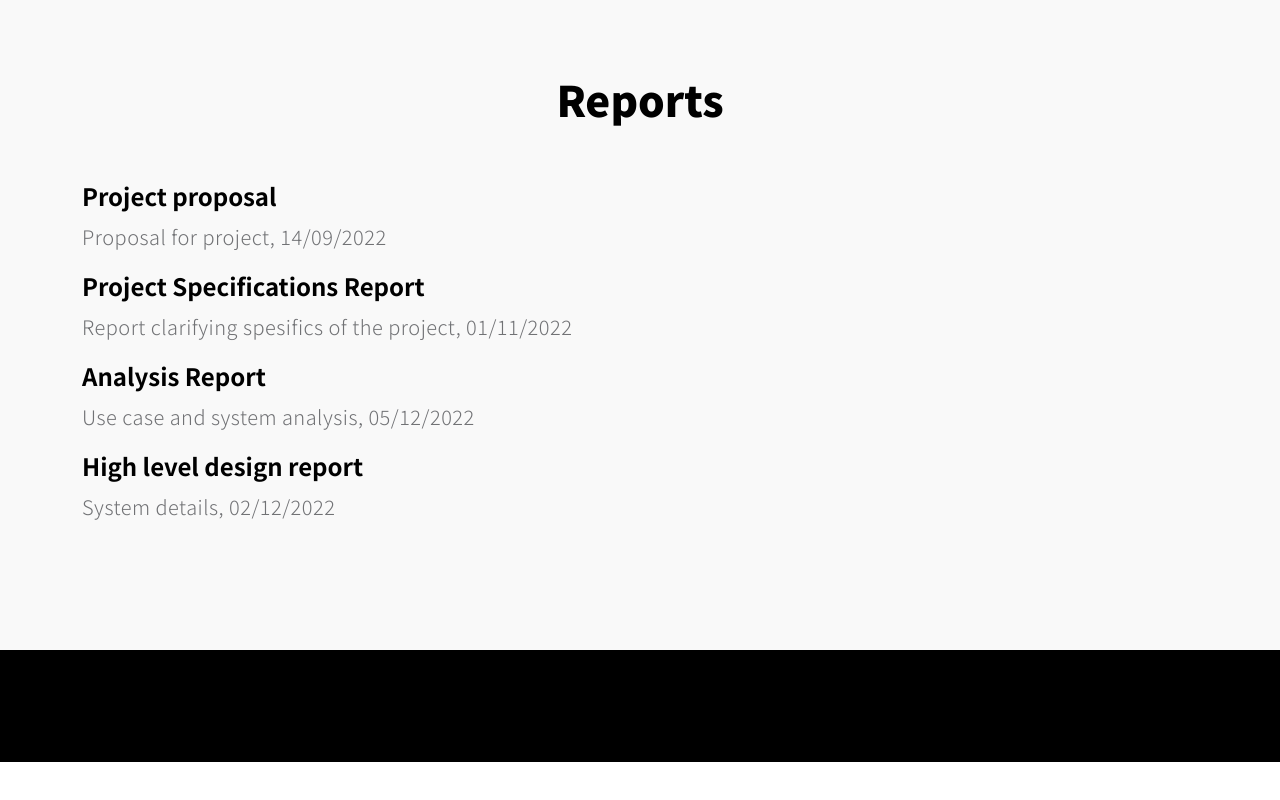
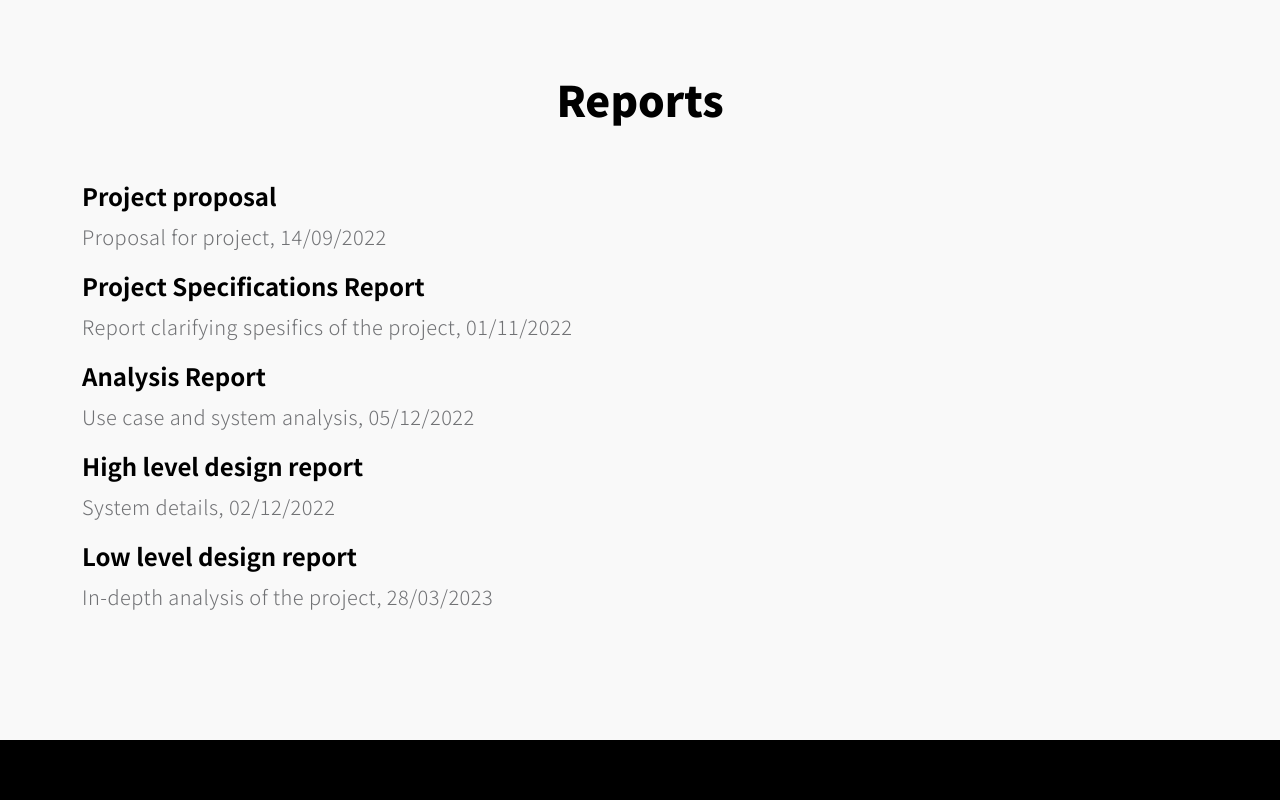
Before and after one commit to althryenix/senior_project_website, a plain HTML site: page templatemo_567_nomad_force/index.html in a window 1280 px wide. Shown: the part 2241-3041 px from the top of the page. Before the commit the page ends 3003 px from the top, so only its background shows below. Drawn offline with Linux system fonts and the light colour scheme.

Commit message:
LLDR report

```diff
--- a/templatemo_567_nomad_force/index.html
+++ b/templatemo_567_nomad_force/index.html
@@ -170,6 +170,12 @@
                                 <p>System details, 02/12/2022</p>
                             </a>
                         </div>
+                        <div>
+                            <a href="reports/Pianissimo-LLDR.pdf" download>
+                                <h5>Low level design report</h5>
+                                <p>In-depth analysis of the project, 28/03/2023</p>
+                            </a>
+                        </div>
                     </div>
                 </div>
             </section>
```
Also changed, not shown: 1 other file.
